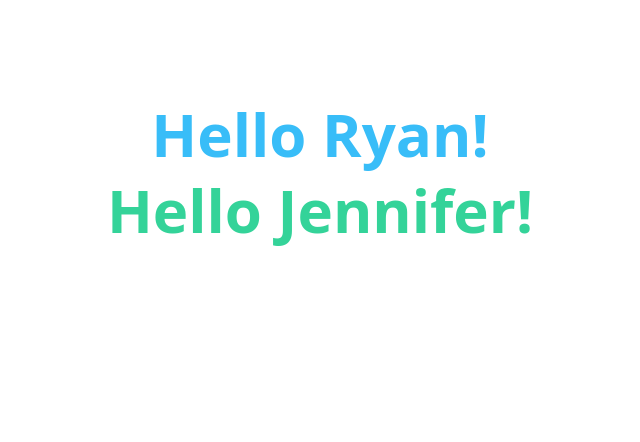
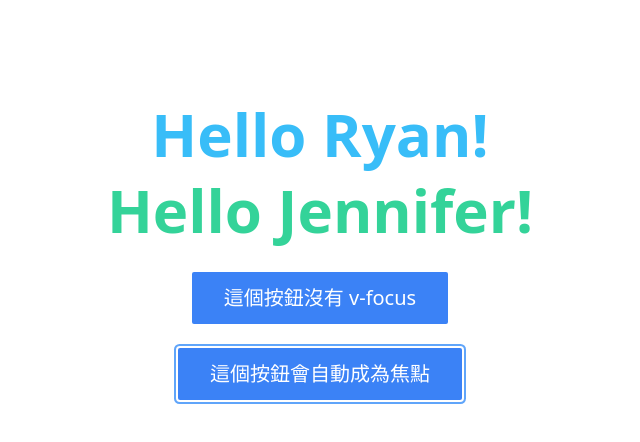
Before and after one commit to ryanchien8125/ithome-2022-ironman-nuxt3, a Nuxt app: page / in a window 1280 px wide. Shown: the top 442 px of the page, without its empty margins (320-960 px from the left). Built offline with nearby package versions, Linux system fonts and the light colour scheme.

Commit message:
建立 v-focus 指令

```diff
--- a/app.vue
+++ b/app.vue
@@ -3,6 +3,17 @@
     <div class="flex flex-col items-center">
       <h1 class="my-2 text-6xl font-semibold text-sky-400">{{ $hello('Ryan') }}</h1>
       <h1 class="my-2 text-6xl font-semibold text-emerald-400">{{ title }}</h1>
+      <button
+        class="mt-6 rounded-sm bg-blue-500 py-3 px-8 text-xl font-medium text-white hover:bg-blue-600 focus:outline-none focus:ring-2 focus:ring-blue-400 focus:ring-offset-2"
+      >
+        這個按鈕沒有 v-focus
+      </button>
+      <button
+        v-focus
+        class="mt-6 rounded-sm bg-blue-500 py-3 px-8 text-xl font-medium text-white hover:bg-blue-600 focus:outline-none focus:ring-2 focus:ring-blue-400 focus:ring-offset-2"
+      >
+        這個按鈕會自動成為焦點
+      </button>
     </div>
   </div>
 </template>
--- /dev/null
+++ b/plugins/directive.js
@@ -0,0 +1,11 @@
+export default defineNuxtPlugin((nuxtApp) => {
+  nuxtApp.vueApp.directive('focus', {
+    mounted(el) {
+      el.focus()
+    },
+    getSSRProps() {
+      // you can provide SSR-specific props here
+      return {}
+    }
+  })
+})
```
